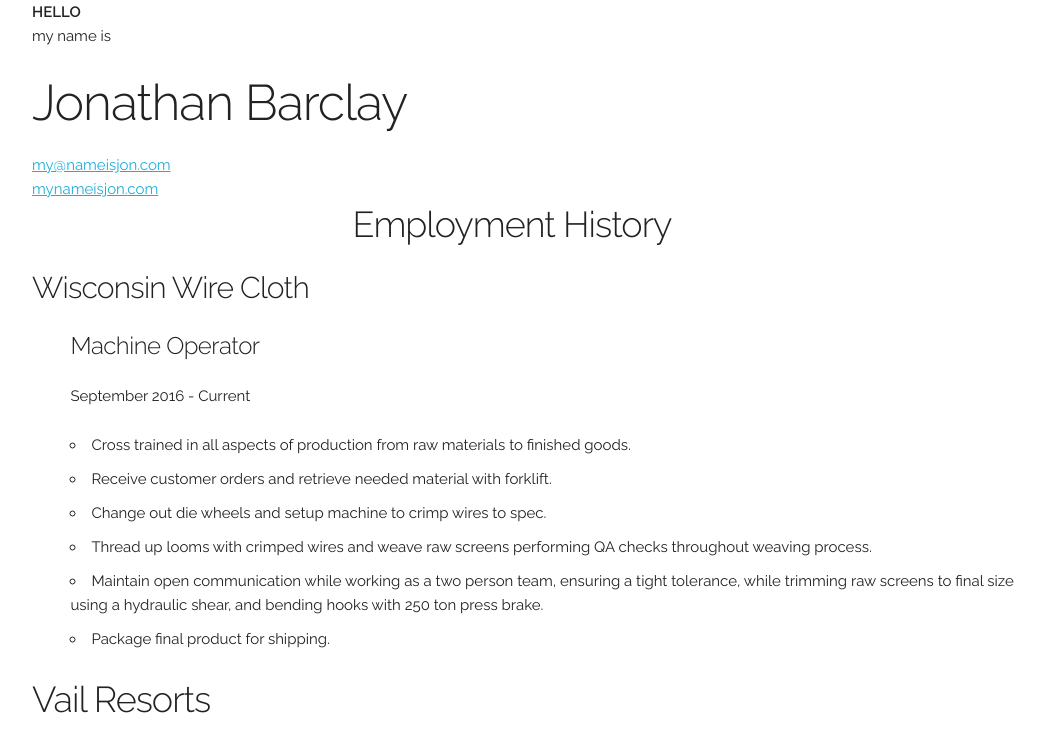
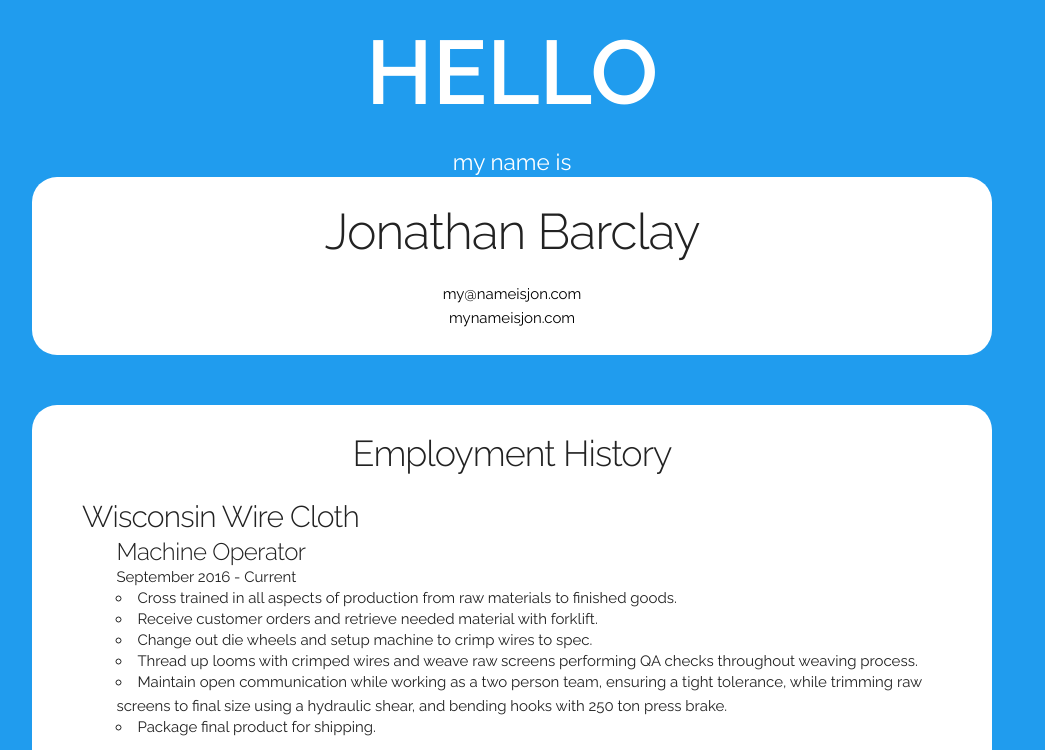
Before and after one commit to jtbarclay/jtbarclay.github.io, a plain HTML site: page index.html in a window 1280 px wide. Shown: the top 750 px of the page, without its empty margins (128-1173 px from the left). Drawn offline with Linux system fonts and the light colour scheme.

Commit message:
first major revision

```diff
--- a/css/custom.css
+++ b/css/custom.css
@@ -1,19 +1,112 @@
-.resume-section {
-		text-align: center;
+/*change links to black, remove underline unless hovered */
+a:link {
+	color: black;
+	text-decoration: none;
 }
 
-.hobbies-heading {
-		text-align: center;
+a:visited {
+	color: black;
+	text-decoration: none;
 }
 
-.hobbies-description {
-		text-align: center;
+a:hover {
+	color: black;
+	text-decoration: underline;
 }
 
-.awards-heading {
-		text-align: center;
+
+/*set background color */
+body {
+	background-color: #209CEE;
 }
 
-.awards-presenter {
-		text-align: center;
+
+/* Header */
+.hellomyname {
+	background-color: #209CEE;
+
+	text-align: center;
+	color: white;
 }
+
+.hello {
+	font-size: 6.0em;
+}
+
+.myname {
+	font-size: 1.5em;
+}
+
+/*create bubbles for each section, fit text neatly inside */
+
+.name {
+	text-align: center;
+	border-radius: 25px;
+	background-color: white;
+
+	padding-top: 25px;
+	padding-bottom: 25px;
+	margin-bottom: 50px;
+}
+
+.employment {
+	border-radius: 25px;
+	background-color: white;
+
+	padding-top: 25px;
+	padding-bottom: 25px;
+	padding-left: 50px;
+	padding-right: 50px;
+
+	margin-bottom: 50px;
+}
+
+.hobbies {
+	text-align: center;
+	border-radius: 25px;
+	background-color: white;
+
+	padding-top: 25px;
+	padding-bottom: 25px;
+	padding-left: 50px;
+	padding-right: 50px;
+
+	margin-bottom: 50px;
+}
+
+.awards {
+	text-align: center;
+	border-radius: 25px;
+	background-color: white;
+
+	padding-top: 25px;
+	padding-bottom: 25px;
+	padding-left: 50px;
+	padding-right: 50px;
+
+	margin-bottom: 50px;
+}
+
+/* center header text in left aligned section */
+.resume-section{
+	text-align: center;
+}
+
+/* fix text spacing issues */
+
+.job-company {
+	margin-bottom: -15px;
+}
+
+.job-title {
+	margin-top: -8px;
+	margin-bottom: -5px;
+}
+
+p {
+	margin-bottom: -3px;
+}
+
+li {
+	margin-bottom: -3px;
+}
```
